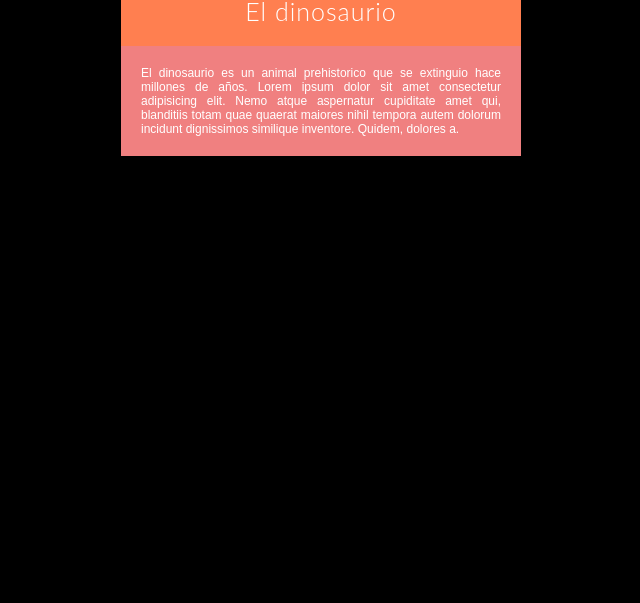
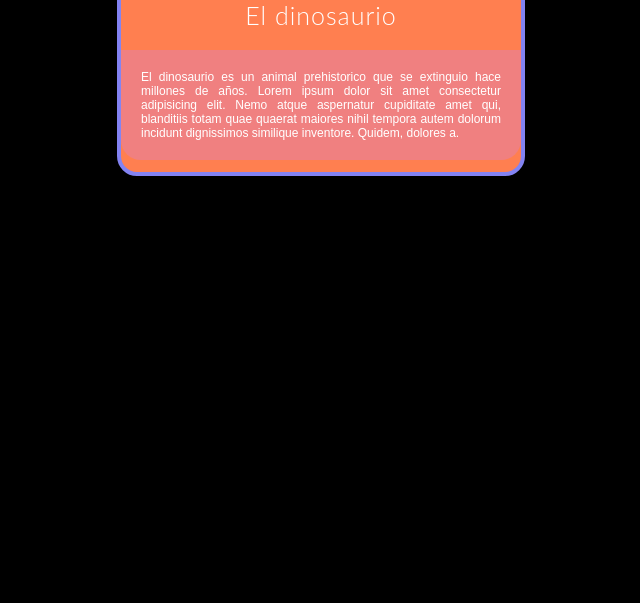
Before and after one commit to Felipedino/Tarjetita-css, a plain HTML site: page index.html in a window 1280 px wide. Shown: the part 197-800 px from the top of the page, without its empty margins (319-959 px from the left). Drawn offline with Linux system fonts and the light colour scheme.

Commit message:
bordes redondeados y coloreados

```diff
--- a/styles.css
+++ b/styles.css
@@ -9,6 +9,10 @@ body {
     width: 400px;
     margin: auto;
     margin-top: 10%;
+    border-radius: 20px;
+    border-style: solid;
+    border-width: 4px;
+    border-color: rgb(131, 131, 242);
 }
 
 h1 {
@@ -31,5 +35,7 @@ p {
     background: lightcoral;
     text-align: justify;
     font-size: 12px;
-
+    border-radius: 0 0 20px 20px;
+    border-width: 2px;
+    border-color: black;
 }
```
